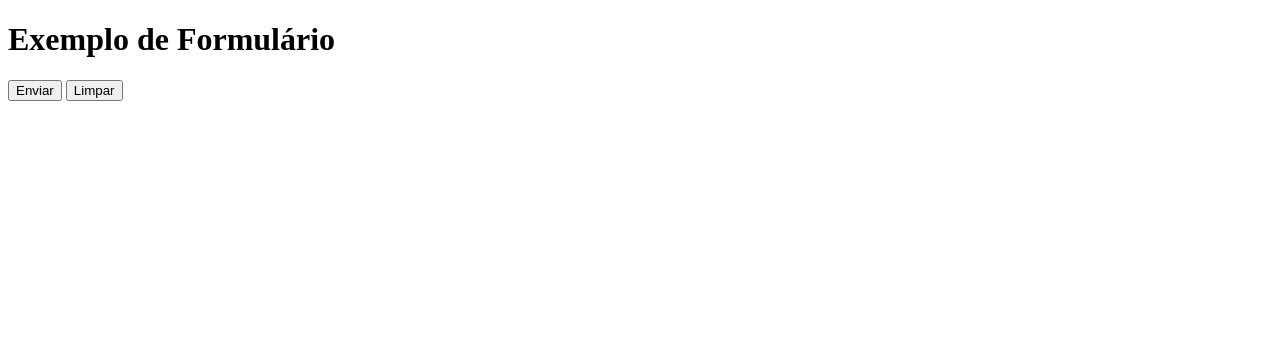
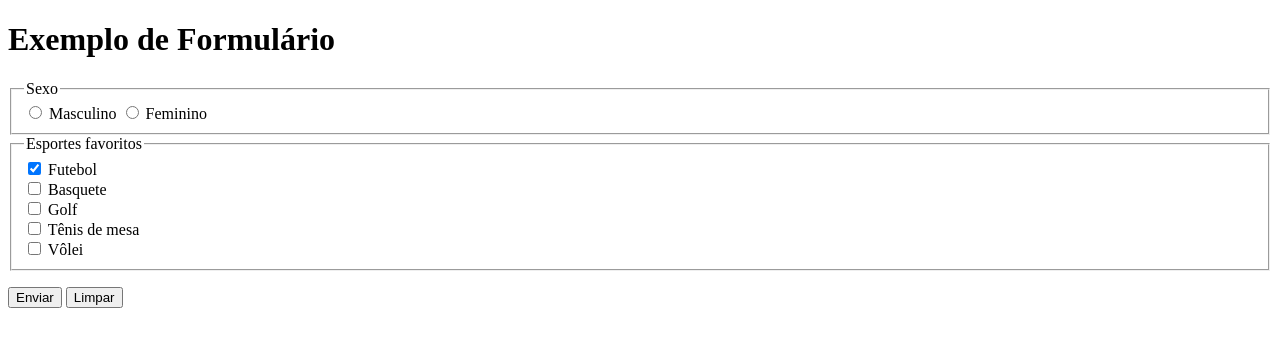
Before and after one commit to pedroarmandog/html-css, a plain HTML site: page exercicios/ex025/form005.html in a window 1280 px wide. Drawn offline with Linux system fonts and the light colour scheme.

Commit message:
Ajustes formulario

```diff
--- a/exercicios/ex025/form005.html
+++ b/exercicios/ex025/form005.html
@@ -9,6 +9,21 @@
     <h1>Exemplo de Formulário</h1>
     <form action="cadastro.php">
 
+        <fieldset>
+            <legend>Sexo</legend>
+            <input type="radio" name="sexo" id="imas" value="masculino"> <label for="imas">Masculino</label>
+            <input type="radio" name="sexo" id="ifem" value="feminino"> <label for="ifem">Feminino</label>
+        </fieldset>
+
+        <fieldset>
+            <legend>Esportes favoritos</legend>
+            <input type="checkbox" name="esfut" id="iesfut" checked> <label for="iesfut">Futebol</label> <br>
+            <input type="checkbox" name="esbas" id="iesbas"> <label for="iesbas">Basquete</label> <br>
+            <input type="checkbox" name="esgol" id="iesgol"> <label for="iesgol">Golf</label> <br>
+            <input type="checkbox" name="esten" id="iesten"> <label for="iesten">Tênis de mesa</label> <br>
+            <input type="checkbox" name="esvol" id="iesvol"> <label for="iesvol">Vôlei</label> <br>
+        </fieldset>
+
         <p>
             <input type="submit" value="Enviar">
             <input type="reset" value="Limpar">
```
